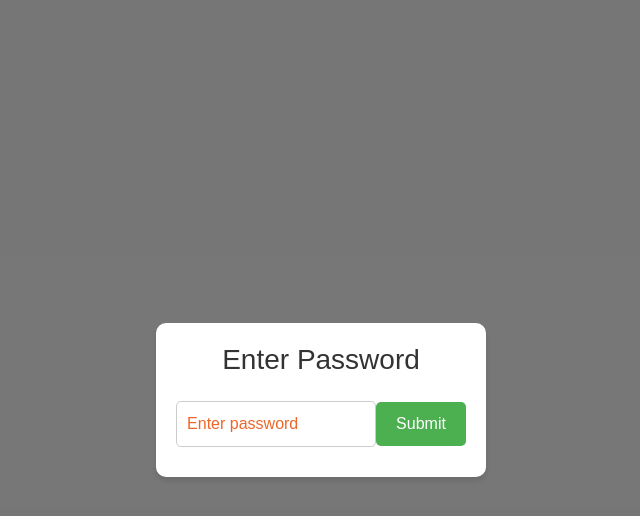
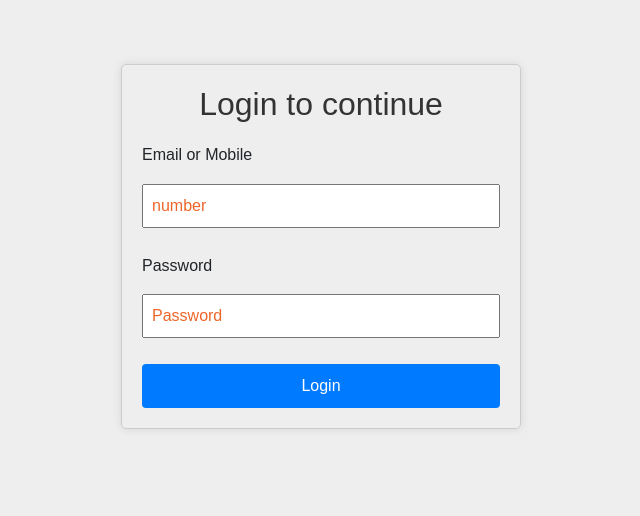
Before and after one commit to neeraj1264/frontend, a React (Vite) app: page / in a window 1280 px wide. Shown: the top 516 px of the page, without its empty margins (319-959 px from the left). Built offline with nearby package versions, Linux system fonts and the light colour scheme.

Commit message:
add login feature in our app

```diff
--- a/src/App.jsx
+++ b/src/App.jsx
@@ -1,29 +1,43 @@
 // App.js
-import React, { useState , useEffect} from "react";
-import { BrowserRouter as Router, Route, Routes, Navigate , useLocation} from "react-router-dom";
+import React, { useState, useEffect } from "react";
+import {
+  BrowserRouter as Router,
+  Route,
+  Routes,
+  Navigate,
+  useLocation,
+} from "react-router-dom";
 import Invoice from "./components/Invoice/Invoice";
 import "./App.css";
 import CustomerDetail from "./components/CustomerDetail/CustomerDetail";
 import NewProduct from "./components/ProductAdded/NewProduct";
 import History from "./components/history/History";
 import { CustomerData } from "./components/data/CustomerData";
-import AddToHomeModal from "./components/AddToHome/AddToHome";
 import Advance from "./components/advance/Advance";
-
+import Login from "./components/login/Login";
 
 const App = () => {
-
   const [isPasswordCorrect, setIsPasswordCorrect] = useState(false);
   const [password, setPassword] = useState("");
   const [showPasswordPopup, setShowPasswordPopup] = useState(true);
 
   const [selectedProducts, setSelectedProducts] = useState([]);
   const [installPrompt, setInstallPrompt] = useState(null);
+  const [isLoggedIn, setIsLoggedIn] = useState(false);
+  const [baseUrl, setBaseUrl] = useState(""); // Dynamic BASE_URL
 
   const currentRoute = window.location.pathname;
 
   // Clear 'productsToSend' from localStorage on page reload
   useEffect(() => {
+    // Check if the user is already logged in
+    const storedBaseUrl = localStorage.getItem("userBaseUrl");
+    if (storedBaseUrl) {
+      setBaseUrl(storedBaseUrl);
+      setIsLoggedIn(true);
+    } else {
+      setIsLoggedIn(false);
+    }
 
     const storedPasswordStatus = localStorage.getItem("passwordCorrect");
     if (storedPasswordStatus === "true") {
@@ -64,10 +78,10 @@ const App = () => {
       const installEvent = installPrompt;
       installEvent.prompt();
       installEvent.userChoice.then((choiceResult) => {
-        if (choiceResult.outcome === 'accepted') {
-          console.log('User accepted the A2HS prompt');
+        if (choiceResult.outcome === "accepted") {
+          console.log("User accepted the A2HS prompt");
         } else {
-          console.log('User dismissed the A2HS prompt');
+          console.log("User dismissed the A2HS prompt");
         }
         setInstallPrompt(null);
       });
@@ -86,65 +100,57 @@ const App = () => {
 
     const handleClickOutsidePopup = (event) => {
       // Check if the clicked element is not inside the install popup
-      if (!event.target.closest('.install-popup')) {
+      if (!event.target.closest(".install-popup")) {
         setInstallPrompt(null);
       }
     };
 
-    window.addEventListener('beforeinstallprompt', handleBeforeInstallPrompt);
-    document.addEventListener('click', handleClickOutsidePopup);
+    window.addEventListener("beforeinstallprompt", handleBeforeInstallPrompt);
+    document.addEventListener("click", handleClickOutsidePopup);
 
     return () => {
-      window.removeEventListener('beforeinstallprompt', handleBeforeInstallPrompt);
-      document.removeEventListener('click', handleClickOutsidePopup);
+      window.removeEventListener(
+        "beforeinstallprompt",
+        handleBeforeInstallPrompt
+      );
+      document.removeEventListener("click", handleClickOutsidePopup);
     };
   }, []);
 
   return (
+      <Router>
+        {!isLoggedIn ? (
+          <Routes>
+            <Route
+              path="*"
+              element={
+                <Login
+                  setBaseUrl={(url) => {
+                    localStorage.setItem("userBaseUrl", url);
+                    setBaseUrl(url);
+                    setIsLoggedIn(true);
+                  }}
+                />
+              }
+            />
+          </Routes>
+        ) : (
           <>
-     {showPasswordPopup && !isPasswordCorrect && (
-        <div className="password-popup">
-          <div className="password-content">
-            <h3>Enter Password</h3>
-            <input
-              type="password"
-              value={password}
-              onChange={handlePasswordChange}
-              placeholder="Enter password"
-            />
-            <button onClick={handleSubmit}>Submit</button>
-          </div>
-        </div>
-      )}
-       {isPasswordCorrect && (
-    <Router>
             <Routes>
               <Route path="/" element={<Navigate to="/invoice" />} />
-
               <Route
                 path="/NewProduct"
-          element={<NewProduct setSelectedProducts={setSelectedProducts} />}
+                element={<NewProduct setSelectedProducts={() => {}} />}
               />
-        <Route
-          path="/invoice"
-          element={<Invoice selectedProducts={selectedProducts} />}
-        />
+              <Route path="/invoice" element={<Invoice />} />
               <Route path="/customer-detail" element={<CustomerDetail />} />
               <Route path="/customer-data" element={<CustomerData />} />
               <Route path="/history" element={<History />} />
               <Route path="/advance" element={<Advance />} />
-
             </Routes>
+          </>
+        )}
       </Router>
-       )}
-      {installPrompt && currentRoute === '/invoice' && (
-        <AddToHomeModal
-        installPrompt={installPrompt}
-        onInstallClick={handleInstallClick}
-        onCloseClick={handleCloseClick}
-        />
-      )}
-      </>
         );
 };
 
--- a/src/components/advance/Advance.jsx
+++ b/src/components/advance/Advance.jsx
@@ -7,61 +7,40 @@ const Advance = ({ orders, setOrders }) => {
   const [showPasswordPopup, setShowPasswordPopup] = useState(false);
   const [password, setPassword] = useState("");
   const [isAdvancedAccessGranted, setIsAdvancedAccessGranted] = useState(false);
-  const [isPasswordCorrect, setIsPasswordCorrect] = useState(false);
   const [advancedCheckboxState, setAdvancedCheckboxState] = useState(false);
-  const [normalCheckboxState, setNormalCheckboxState] = useState(false);
   const navigate = useNavigate();
 
   const HARD_CODED_PASSWORD = "1947"; // Hardcoded password
 
   useEffect(() => {
     const advancedFeatureAccess = localStorage.getItem("advancedFeature");
-    const passwordCorrect = localStorage.getItem("passwordCorrect");
 
     if (advancedFeatureAccess === "true") {
       setIsAdvancedAccessGranted(true);
       setAdvancedCheckboxState(true);
     }
-    if (passwordCorrect === "true") {
-      setIsPasswordCorrect(true);
-      setNormalCheckboxState(true);
-    }
   }, []);
 
-  // Handle Password Submission
   const handlePasswordSubmit = () => {
     if (password === HARD_CODED_PASSWORD) {
       setIsAdvancedAccessGranted(true);
-      setIsPasswordCorrect(true);
+      setAdvancedCheckboxState(true);
       setShowPasswordPopup(false);
-      setAdvancedCheckboxState(true);
-      setNormalCheckboxState(true);
       localStorage.setItem("advancedFeature", "true");
-      localStorage.setItem("passwordCorrect", "true");
       alert("Access granted!");
     } else {
       alert("Incorrect password. Try again.");
     }
   };
 
-  // Handle Advanced Checkbox Click
   const handleAdvancedCheckboxClick = () => {
     if (advancedCheckboxState) {
-      // Uncheck logic
       setAdvancedCheckboxState(false);
       setIsAdvancedAccessGranted(false);
       localStorage.removeItem("advancedFeature");
       alert("Access removed!");
     } else {
-      // Check logic
-      setShowPasswordPopup(true); // Show password popup
-    }
-  };
-
-  // Handle Normal Checkbox Click
-  const handleNormalCheckboxClick = () => {
-    if (!normalCheckboxState) {
-      setShowPasswordPopup(true); // Show password popup
+      setShowPasswordPopup(true);
     }
   };
 
@@ -75,22 +54,9 @@ const Advance = ({ orders, setOrders }) => {
             <input
               type="checkbox"
               checked={advancedCheckboxState}
-              onChange={handleAdvancedCheckboxClick} // Manage state directly here
+              onChange={handleAdvancedCheckboxClick}
             />
             <h4>Access Advanced Features</h4>
-          </label>
-        </div>
-
-        {/* Normal Features Checkbox */}
-        <div className="checkbox-container">
-          <label>
-            <input
-              type="checkbox"
-              checked={normalCheckboxState}
-              onChange={() => {}} // Prevent default behavior
-              onClick={handleNormalCheckboxClick} // Show popup if unchecked
-            />
-            <h4>Employee</h4>
           </label>
         </div>
 
--- /dev/null
+++ b/src/components/login/Login.css
@@ -0,0 +1,42 @@
+.login-form {
+    max-width: 400px;
+    margin: 4rem auto;
+    padding: 20px;
+    border: 1px solid #ccc;
+    border-radius: 5px;
+    box-shadow: 0 0 10px rgba(0, 0, 0, 0.1);
+  }
+
+  .login-form h2 {
+    text-align: center;
+    margin-bottom: 20px;
+  }
+
+  .form-group {
+    margin-bottom: 15px;
+  }
+
+  .form-group label {
+    display: block;
+    margin-bottom: 5px;
+  }
+
+  .login-btn {
+    width: 100%;
+    padding: 10px;
+    background-color: #007bff;
+    color: white;
+    border: none;
+    border-radius: 4px;
+    cursor: pointer;
+  }
+
+  .login-btn:hover {
+    background-color: #0056b3;
+  }
+
+  input{
+    padding: 0.5rem;
+    margin: 0.7rem 0;
+    width: 100%;
+  }
--- /dev/null
+++ b/src/components/login/Login.jsx
@@ -0,0 +1,63 @@
+import React, { useState } from "react";
+import "./Login.css"
+
+const Login = ({ setBaseUrl }) => {
+  const [number, setnumber] = useState("");
+  const [password, setPassword] = useState("");
+  const [error, setError] = useState("");
+
+  const USERS = [
+    {
+      number: "7015823645",
+      password: "1234",
+      baseUrl: "https://invoice-backend-7czy.vercel.app/api",
+    },
+    {
+      number: "8168901827",
+      password: "1234",
+      baseUrl: "https://backend-alpha-tawny.vercel.app/api",
+    },
+  ];
+
+  const handleLogin = () => {
+    const user = USERS.find(
+      (u) => u.number === number && u.password === password
+    );
+
+    if (user) {
+      setBaseUrl(user.baseUrl); // Set BASE_URL dynamically
+      localStorage.setItem("userBaseUrl", user.baseUrl); // Optional: Persist BASE_URL in localStorage
+      alert("Login successful!");
+    } else {
+      setError("Invalid credentials. Please try again.");
+    }
+  };
+
+  return (
+    <div className="login-form">
+      <h2>Login to continue</h2>
+      {error && <p style={{ color: "red" }}>{error}</p>}
+      <div className="form-group">
+      <label>Email or Mobile</label>
+      <input
+        type="number"
+        placeholder="number"
+        value={number}
+        onChange={(e) => setnumber(e.target.value)}
+      />
+      </div>
+      <div className="form-group">
+      <label>Password</label>
+      <input
+        type="password"
+        placeholder="Password"
+        value={password}
+        onChange={(e) => setPassword(e.target.value)}
+      />
+      </div>
+      <button onClick={handleLogin} className="login-btn">Login</button>
+    </div>
+  );
+};
+
+export default Login;
```
Also changed, not shown: src/api.js (+33 -58 lines). Lines whose indentation alone changed are shown as unchanged.
